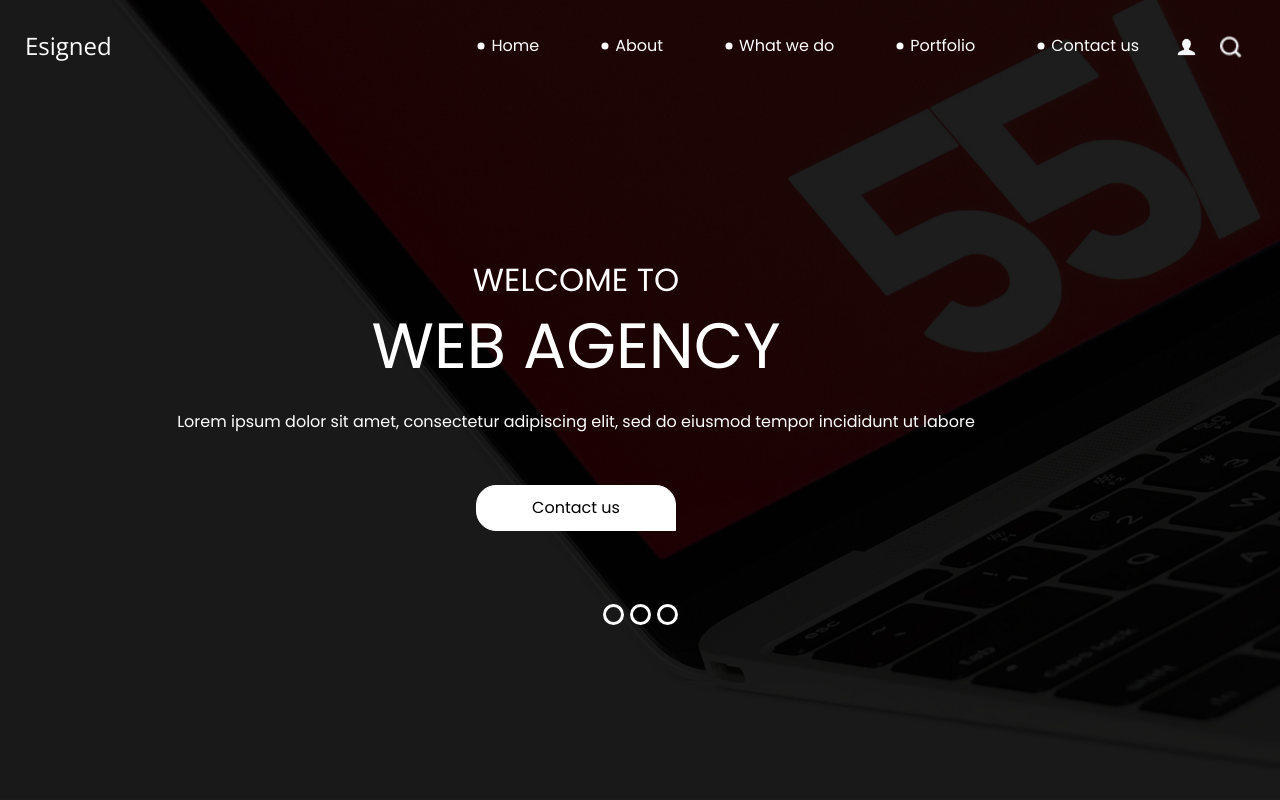
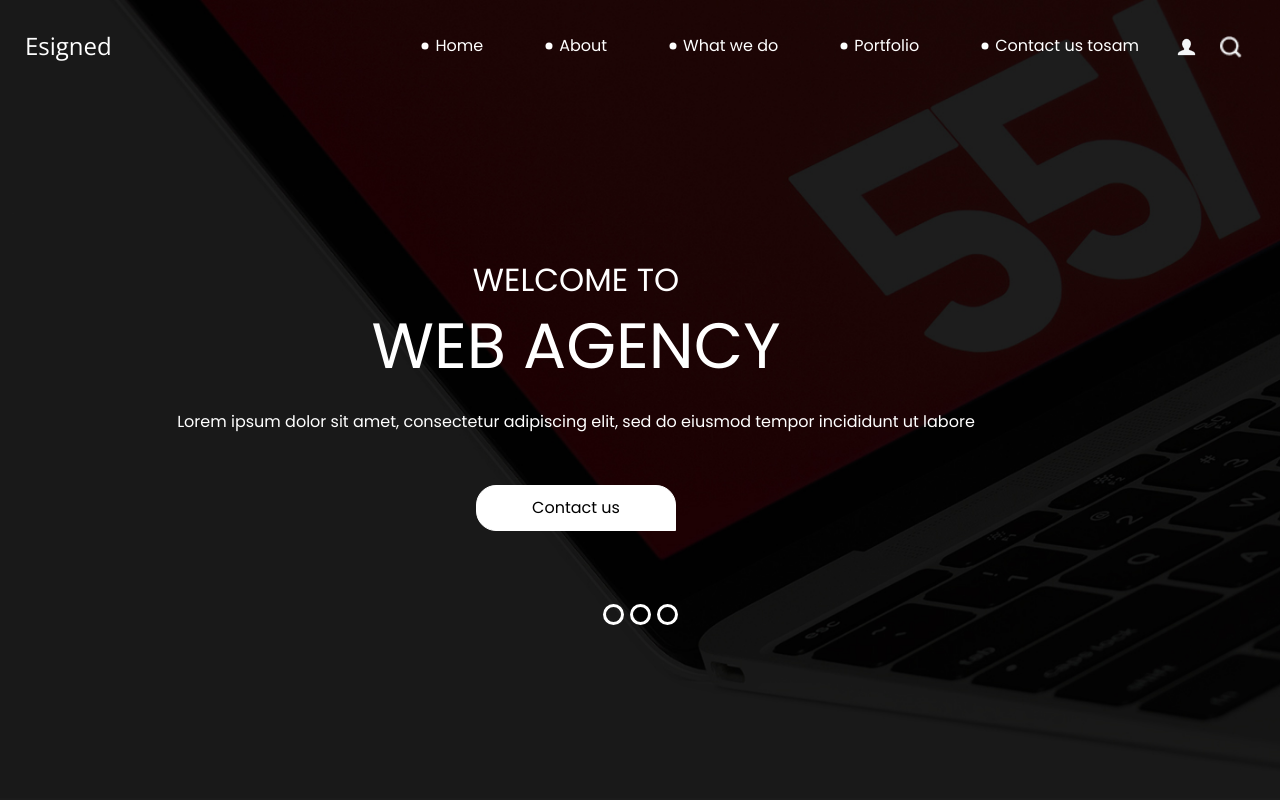
Before and after one commit to chambujam/famdemo, a plain HTML site: page index.html in a window 1280 px wide. Shown: the top 800 px of the page. Drawn offline with nearby package versions, Linux system fonts and the light colour scheme.

Commit message:
update index.html

```diff
--- a/index.html
+++ b/index.html
@@ -60,7 +60,7 @@
                   <a class="nav-link" href="portfolio.html"> Portfolio </a>
                 </li>
                 <li class="nav-item">
-                  <a class="nav-link" href="contact.html">Contact us</a>
+                  <a class="nav-link" href="contact.html">Contact us tosam </a>
                 </li>
               </ul>
               <div class="user_option">
```
